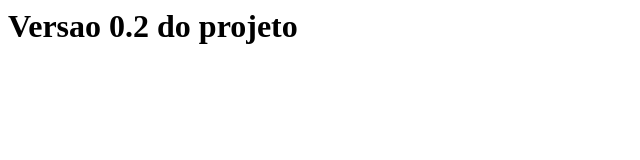
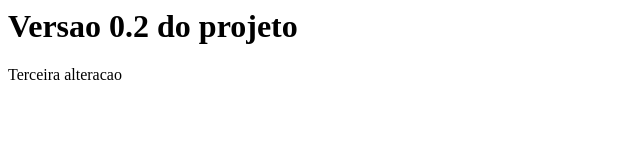
Before and after one commit to jonathanfgobato/curso-git, a plain HTML site: page curso-git/index.html in a window 1280 px wide. Shown: the whole page, without its empty margins (0-640 px from the left). Drawn offline with Linux system fonts and the light colour scheme.

Commit message:
Terceira alteracao

```diff
--- a/curso-git/index.html
+++ b/curso-git/index.html
@@ -5,6 +5,8 @@
 
 	<body>
 		<h1>Versao 0.2 do projeto</h1>
+
+		<p>Terceira alteracao</p>
 	</body>
 
 </html>
```
